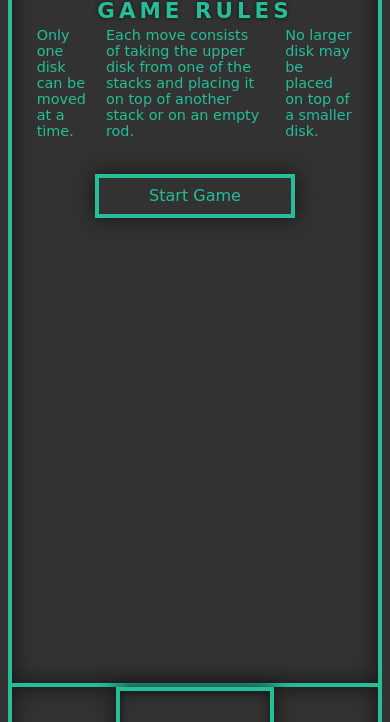
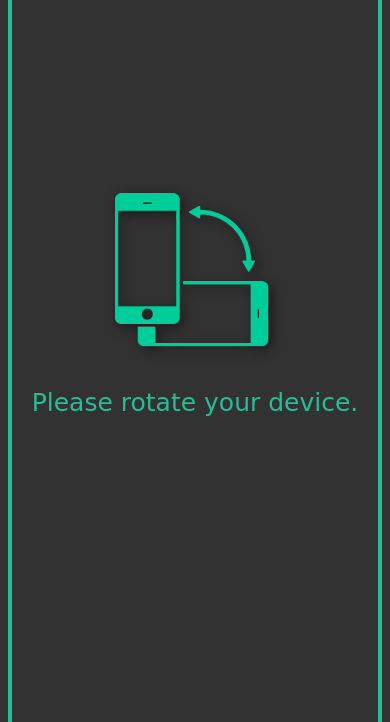
Before and after one commit to brunovcg/Hanoi-Tower, a plain HTML site: page index.html in a window 390 px wide. Shown: the part 122-844 px from the top of the page. Drawn offline with Linux system fonts and the light colour scheme; a web font is replaced by a local one.

Commit message:
Inserido mobile first - Rotate Screen

```diff
--- a/CSS_Folder/style.css
+++ b/CSS_Folder/style.css
@@ -155,3 +155,66 @@ body {
         display: none;
     }
 /* ------------------------------------- */
+
+
+@media (max-width: 560px) {
+
+.gameContainer{
+    height: 100vh;
+}
+
+.hidden {
+
+    display:block;
+}
+
+.gameContainer{
+    position: relative;
+}
+
+#warningContainer {
+position: absolute;
+display: flex;
+flex-direction: column;
+justify-content: center;
+align-items: center;
+background-color: var(--colorZero) ;
+width: 100%;
+height: 100%;
+
+}
+
+#startWarning {
+    color: var(--colorOne);
+}
+
+#imgRotate {
+    width: 180px;
+    height: 180px;
+    color: red;
+}
+
+.towersContainer::after {
+display: none;
+
+}
+
+#startWarning {
+    text-align: center;
+    font-size: 25px;
+    font-family: 'Dela Gothic One', cursive ;
+}
+
+
+
+
+
+
+
+
+
+
+
+
+
+}
--- a/index.html
+++ b/index.html
@@ -13,6 +13,10 @@
 </head>
 <body>
     <div class="gameContainer">
+        <div class="hidden"id="warningContainer">
+            <img src="Assets/mobile-rotate2.png" class="hidden" id="imgRotate">
+            <p id="startWarning" class="hidden">Please rotate your device.</p>
+        </div>
         <div class="gameMenu">
             <div class="titleAndImg">
                 <h1>Tower of Hanoi</h1>
@@ -24,7 +28,7 @@
                 <li>Each move consists of taking the upper disk from one of the stacks and placing it on top of another stack or on an empty rod.</li>
                 <li>No larger disk may be placed on top of a smaller disk.</li>
             </ol>
-            <p id="startWarning" class="hidden">Please rotate your device.</p>
+
             <input id="gameStart" class="gameStart" type="button" value="Start Game"/>
         </div>
         <div class="towersContainer">
```
Also changed, not shown: Assets/mobile-rotate.png (added), Assets/mobile-rotate2.png (added).
